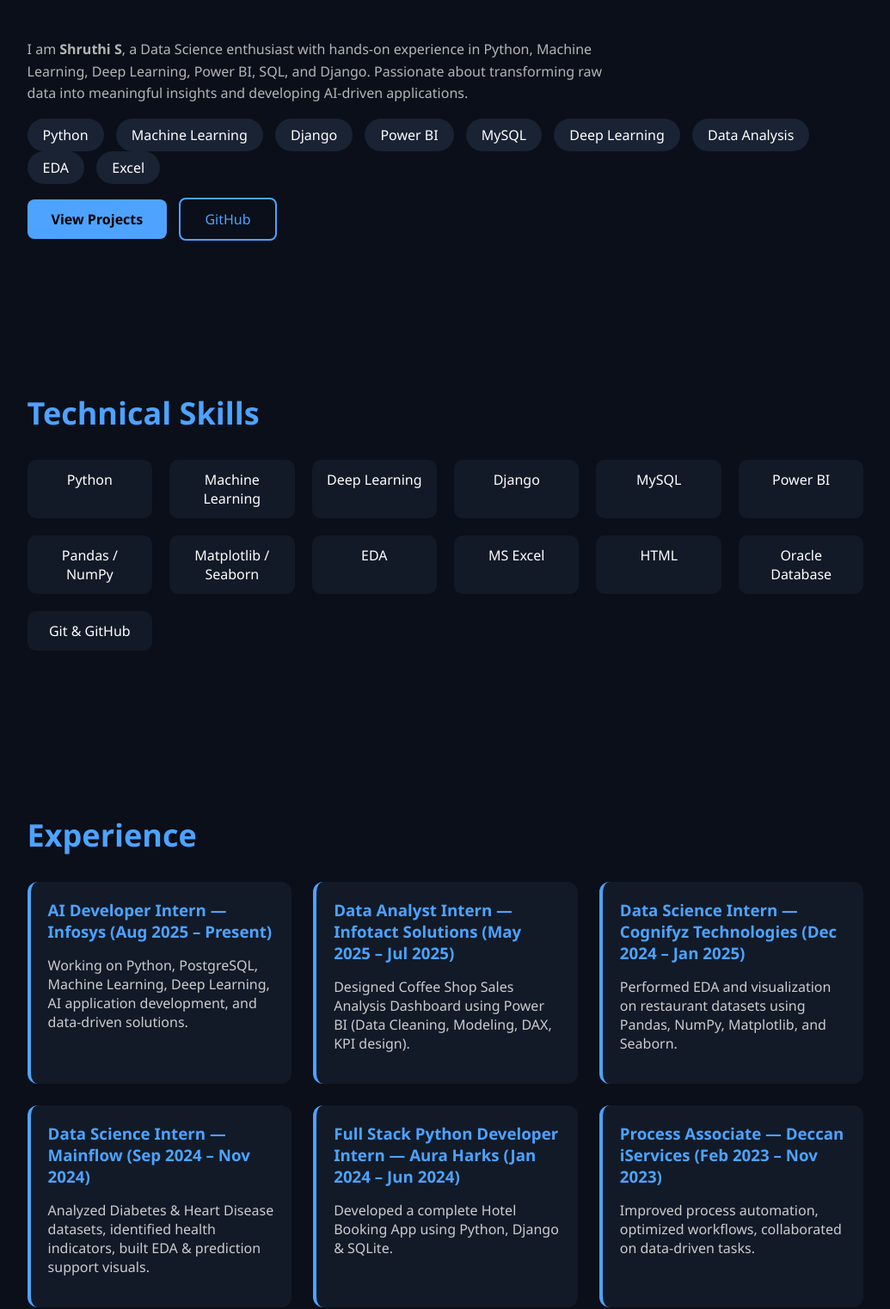
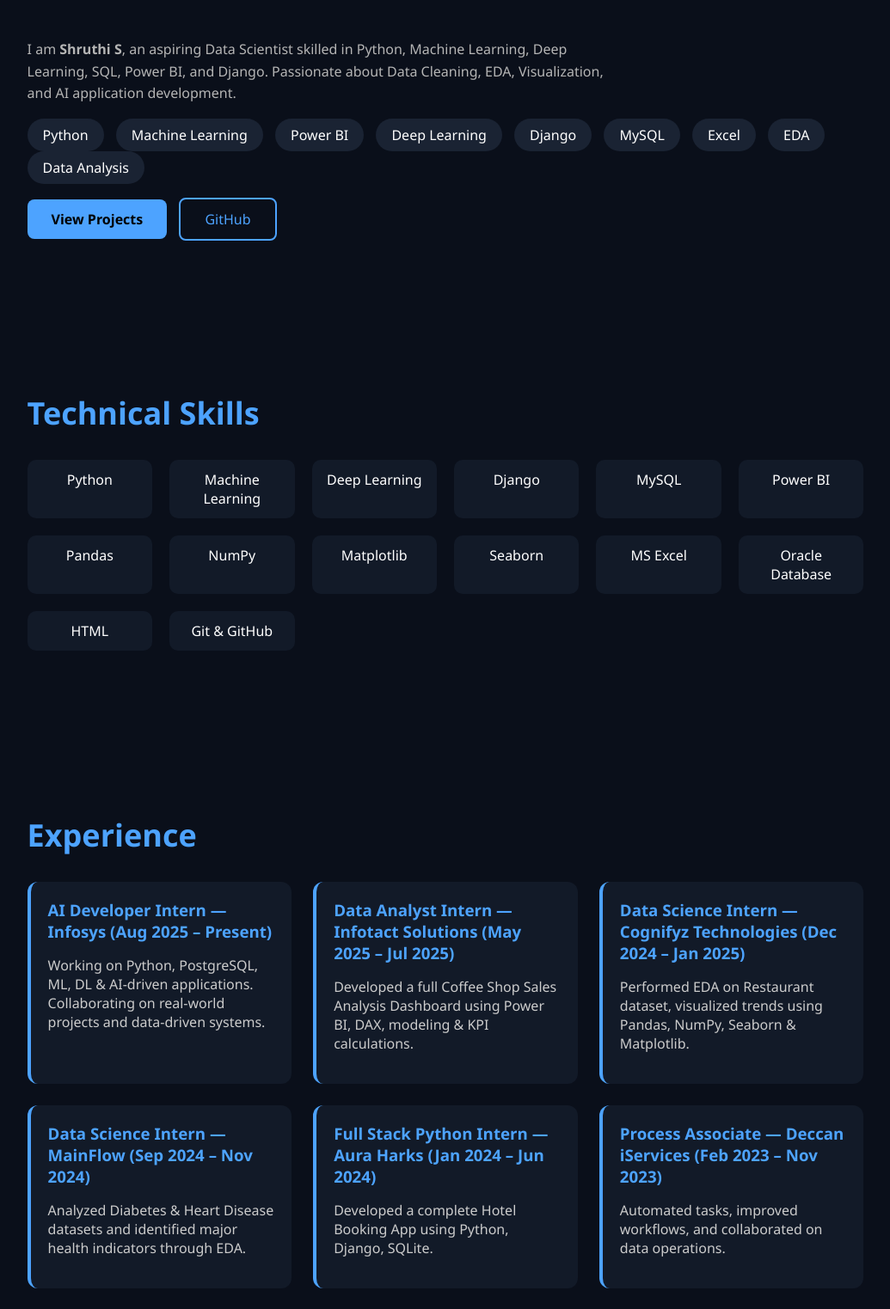
Before and after one commit to Shruthi1248/Shruthi1248.github.io, a plain HTML site: page index.html in a window 1280 px wide. Shown: the part 411-1934 px from the top of the page at 86% size, without its empty margins (122-1157 px from the left). Drawn offline with Linux system fonts and the light colour scheme; no server answers.

Commit message:
Update index.html

```diff
--- a/index.html
+++ b/index.html
@@ -30,21 +30,21 @@
     </h1>
 
     <p class="subtitle">
-        I am <strong>Shruthi S</strong>, a Data Science enthusiast with hands-on experience in
-        Python, Machine Learning, Deep Learning, Power BI, SQL, and Django.
-        Passionate about transforming raw data into meaningful insights and developing AI-driven applications.
+        I am <strong>Shruthi S</strong>, an aspiring Data Scientist skilled in Python,
+        Machine Learning, Deep Learning, SQL, Power BI, and Django. Passionate about Data Cleaning,
+        EDA, Visualization, and AI application development.
     </p>
 
     <div class="tags">
         <span>Python</span>
         <span>Machine Learning</span>
+        <span>Power BI</span>
+        <span>Deep Learning</span>
         <span>Django</span>
-        <span>Power BI</span>
         <span>MySQL</span>
-        <span>Deep Learning</span>
+        <span>Excel</span>
+        <span>EDA</span>
         <span>Data Analysis</span>
-        <span>EDA</span>
-        <span>Excel</span>
     </div>
 
     <div class="buttons">
@@ -63,12 +63,13 @@
         <span>Django</span>
         <span>MySQL</span>
         <span>Power BI</span>
-        <span>Pandas / NumPy</span>
-        <span>Matplotlib / Seaborn</span>
-        <span>EDA</span>
+        <span>Pandas</span>
+        <span>NumPy</span>
+        <span>Matplotlib</span>
+        <span>Seaborn</span>
         <span>MS Excel</span>
+        <span>Oracle Database</span>
         <span>HTML</span>
-        <span>Oracle Database</span>
         <span>Git & GitHub</span>
     </div>
 </section>
@@ -80,42 +81,42 @@
 
         <div class="project-card">
             <h3>AI Developer Intern — Infosys (Aug 2025 – Present)</h3>
-            <p>Working on Python, PostgreSQL, Machine Learning, Deep Learning, AI application development, and data-driven solutions.</p>
+            <p>Working on Python, PostgreSQL, ML, DL & AI-driven applications. Collaborating on real-world projects and data-driven systems.</p>
         </div>
 
         <div class="project-card">
             <h3>Data Analyst Intern — Infotact Solutions (May 2025 – Jul 2025)</h3>
-            <p>Designed Coffee Shop Sales Analysis Dashboard using Power BI (Data Cleaning, Modeling, DAX, KPI design).</p>
+            <p>Developed a full Coffee Shop Sales Analysis Dashboard using Power BI, DAX, modeling & KPI calculations.</p>
         </div>
 
         <div class="project-card">
             <h3>Data Science Intern — Cognifyz Technologies (Dec 2024 – Jan 2025)</h3>
-            <p>Performed EDA and visualization on restaurant datasets using Pandas, NumPy, Matplotlib, and Seaborn.</p>
+            <p>Performed EDA on Restaurant dataset, visualized trends using Pandas, NumPy, Seaborn & Matplotlib.</p>
         </div>
 
         <div class="project-card">
-            <h3>Data Science Intern — Mainflow (Sep 2024 – Nov 2024)</h3>
-            <p>Analyzed Diabetes & Heart Disease datasets, identified health indicators, built EDA & prediction support visuals.</p>
+            <h3>Data Science Intern — MainFlow (Sep 2024 – Nov 2024)</h3>
+            <p>Analyzed Diabetes & Heart Disease datasets and identified major health indicators through EDA.</p>
         </div>
 
         <div class="project-card">
-            <h3>Full Stack Python Developer Intern — Aura Harks (Jan 2024 – Jun 2024)</h3>
-            <p>Developed a complete Hotel Booking App using Python, Django & SQLite.</p>
+            <h3>Full Stack Python Intern — Aura Harks (Jan 2024 – Jun 2024)</h3>
+            <p>Developed a complete Hotel Booking App using Python, Django, SQLite.</p>
         </div>
 
         <div class="project-card">
             <h3>Process Associate — Deccan iServices (Feb 2023 – Nov 2023)</h3>
-            <p>Improved process automation, optimized workflows, collaborated on data-driven tasks.</p>
+            <p>Automated tasks, improved workflows, and collaborated on data operations.</p>
         </div>
 
     </div>
 </section>
 
 <section id="projects" class="projects">
-    <h2>My GitHub Projects</h2>
+    <h2>GitHub Projects</h2>
 
     <div id="project-grid" class="project-grid">
-        <!-- GitHub repos automatically load here -->
+        <!-- GitHub Repos will load here automatically -->
     </div>
 </section>
 
@@ -133,21 +134,16 @@
             <p>Theivanai Ammal College (2019–2022) • CGPA: 8.2</p>
         </div>
 
-        <div class="project-card">
-            <h3>Higher Secondary (83%)</h3>
-        </div>
-
-        <div class="project-card">
-            <h3>Senior Secondary (98%)</h3>
-        </div>
+        <div class="project-card"><h3>Higher Secondary</h3><p>83%</p></div>
+        <div class="project-card"><h3>Senior Secondary</h3><p>98%</p></div>
     </div>
 </section>
 
 <section id="contact" class="contact">
     <h2>Contact Me</h2>
-    <p>Phone: <strong>+91-9361565328</strong></p>
-    <p>Email: <strong>shruthi08shr@gmail.com</strong></p>
-    <p>LinkedIn: <strong>https://www.linkedin.com/in/shruthi-s-953553195/</strong></p>
+    <p>📞 +91 9361565328</p>
+    <p>📧 shruthi08shr@gmail.com</p>
+    <p>🔗 <a href="https://www.linkedin.com/in/shruthi-s-953553195/" target="_blank">LinkedIn Profile</a></p>
 </section>
 
 <footer>
```
